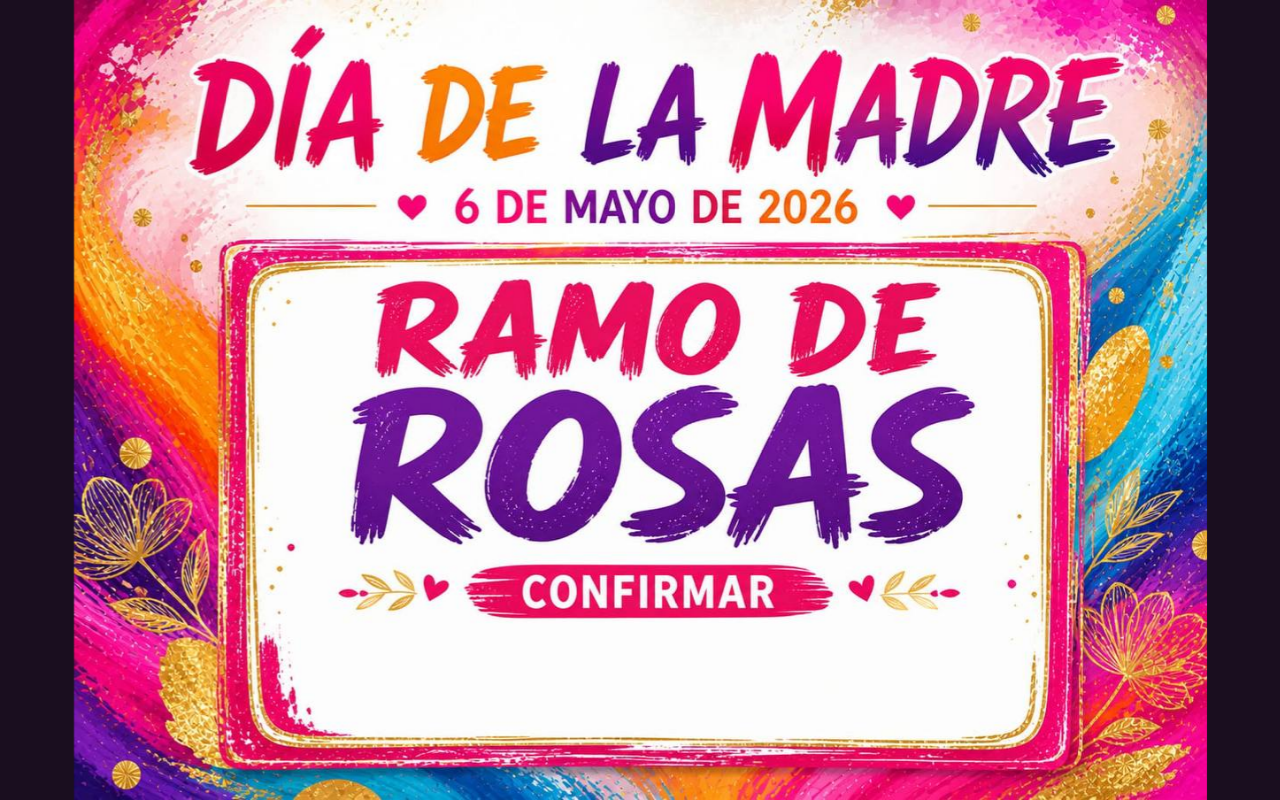
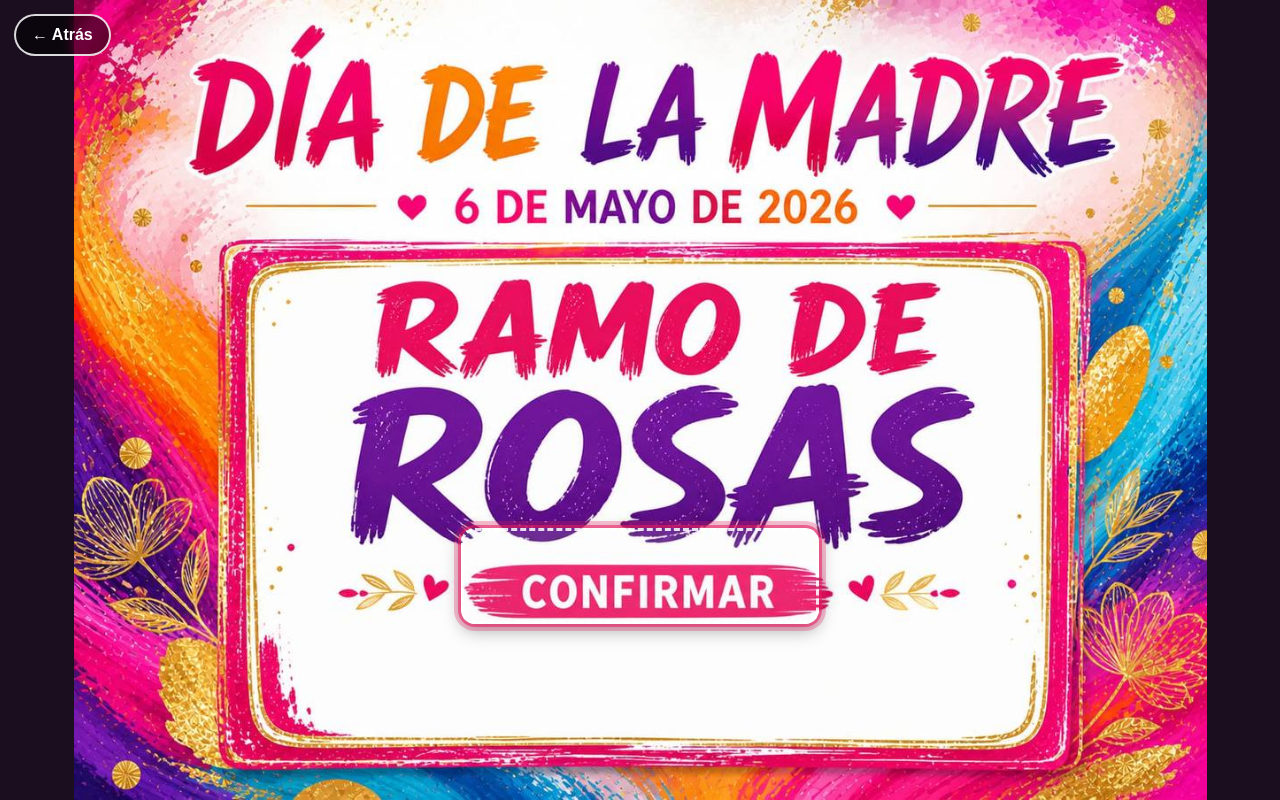
Before and after one commit to eros840/dia-madre-2026, a plain HTML site: page index.html in a window 1280 px wide. Both pictures are taken after a click on the button 383 px from the left and 552 px from the top of the page. Drawn offline with Linux system fonts and the light colour scheme.

Commit message:
botones visibles + boton Atras

```diff
--- a/index.html
+++ b/index.html
@@ -18,9 +18,6 @@
   .stage {
     position: fixed;
     inset: 0;
-    display: flex;
-    align-items: center;
-    justify-content: center;
     background: #1a0e1f;
   }
   .scene {
@@ -30,24 +27,73 @@
     display: none;
     background-size: contain;
     background-repeat: no-repeat;
-    background-position: center;
+    background-position: center top;
     animation: fade .35s ease both;
   }
   .scene.active { display: block; }
   @keyframes fade { from { opacity: 0; transform: scale(.98); } to { opacity: 1; transform: scale(1); } }
 
-  /* Hot-spots: zonas invisibles clickables sobre la imagen.
-     Posicionadas en % para que escalen con el viewport. */
+  /* Hot-spots: ahora visibles con borde glow + animación pulse */
   .hotspot {
     position: absolute;
     cursor: pointer;
-    background: transparent;
-    border: 0;
+    background: rgba(255, 255, 255, .12);
+    border: 3px dashed rgba(255, 255, 255, .85);
     border-radius: 14px;
-    transition: background .15s ease, transform .1s ease;
+    transition: background .15s ease, transform .1s ease, border-color .15s ease;
+    box-shadow:
+      0 0 0 3px rgba(233, 30, 99, .45),
+      0 6px 18px rgba(0, 0, 0, .35);
+    animation: hotspot-pulse 1.6s ease-in-out infinite;
   }
-  .hotspot:hover { background: rgba(255,255,255,.10); }
-  .hotspot:active { transform: scale(.96); background: rgba(255,255,255,.18); }
+  .hotspot:hover {
+    background: rgba(255, 255, 255, .25);
+    border-color: #fff;
+  }
+  .hotspot:active {
+    transform: scale(.96);
+    background: rgba(255, 255, 255, .35);
+  }
+  @keyframes hotspot-pulse {
+    0%, 100% { box-shadow: 0 0 0 3px rgba(233, 30, 99, .55), 0 0 0 0 rgba(233, 30, 99, .55), 0 6px 18px rgba(0, 0, 0, .35); }
+    50%      { box-shadow: 0 0 0 3px rgba(233, 30, 99, .55), 0 0 0 14px rgba(233, 30, 99, 0),    0 6px 18px rgba(0, 0, 0, .35); }
+  }
+  /* Etiqueta "Pulsa aquí" centrada en hot-spots invisibles tipo continuar */
+  .hotspot::after {
+    content: attr(data-label);
+    position: absolute;
+    inset: 0;
+    display: flex;
+    align-items: center;
+    justify-content: center;
+    color: #fff;
+    font-weight: 800;
+    font-size: clamp(14px, 2.2vw, 20px);
+    letter-spacing: 1px;
+    text-shadow: 0 2px 6px rgba(0,0,0,.45);
+    pointer-events: none;
+  }
+
+  /* Botón "Atrás" — pequeño, esquina superior izquierda */
+  .back {
+    position: absolute;
+    top: 14px;
+    left: 14px;
+    padding: 10px 16px;
+    font-size: clamp(13px, 1.9vw, 16px);
+    font-weight: 700;
+    color: #fff;
+    background: rgba(0, 0, 0, .55);
+    border: 2px solid rgba(255, 255, 255, .85);
+    border-radius: 999px;
+    cursor: pointer;
+    backdrop-filter: blur(6px);
+    -webkit-backdrop-filter: blur(6px);
+    z-index: 20;
+    transition: transform .1s ease, background .15s ease;
+  }
+  .back:hover  { background: rgba(0, 0, 0, .7); }
+  .back:active { transform: scale(.95); }
 
   /* Botón "Volver a empezar" en la pantalla final */
   .restart {
@@ -63,16 +109,16 @@
     background: linear-gradient(135deg, #e91e63, #9c27b0);
     border: 0;
     border-radius: 999px;
-    box-shadow: 0 8px 24px rgba(0,0,0,.35), 0 0 0 4px rgba(255,255,255,.85) inset;
+    box-shadow: 0 8px 24px rgba(0, 0, 0, .35), 0 0 0 4px rgba(255, 255, 255, .85) inset;
     cursor: pointer;
     z-index: 10;
-    animation: pulse 1.6s ease-in-out infinite;
+    animation: restart-pulse 1.6s ease-in-out infinite;
   }
-  .restart:hover { transform: translateX(-50%) scale(1.04); }
+  .restart:hover  { transform: translateX(-50%) scale(1.04); }
   .restart:active { transform: translateX(-50%) scale(.97); }
-  @keyframes pulse {
-    0%,100% { box-shadow: 0 8px 24px rgba(0,0,0,.35), 0 0 0 4px rgba(255,255,255,.85) inset, 0 0 0 0 rgba(233,30,99,.6); }
-    50%     { box-shadow: 0 8px 24px rgba(0,0,0,.35), 0 0 0 4px rgba(255,255,255,.85) inset, 0 0 0 18px rgba(233,30,99,0); }
+  @keyframes restart-pulse {
+    0%, 100% { box-shadow: 0 8px 24px rgba(0, 0, 0, .35), 0 0 0 4px rgba(255, 255, 255, .85) inset, 0 0 0 0 rgba(233, 30, 99, .6); }
+    50%      { box-shadow: 0 8px 24px rgba(0, 0, 0, .35), 0 0 0 4px rgba(255, 255, 255, .85) inset, 0 0 0 18px rgba(233, 30, 99, 0); }
   }
 
   /* Toast de cargando si la imagen no está */
@@ -100,40 +146,48 @@
 
   <!-- 2. RAMO DE ROSAS — botón CONFIRMAR -->
   <div class="scene" id="scene-2" data-img="img/2-ramo.jpg">
+    <button class="back" data-back>← Atrás</button>
     <button class="hotspot" data-go="3"
             style="left:36%;top:66%;width:28%;height:12%;"
             aria-label="Confirmar"></button>
   </div>
 
-  <!-- 3. MENTIRA, ESTE SÍ ES TU REGALO — toda la pantalla pasa al final -->
+  <!-- 3. MENTIRA, ESTE SÍ ES TU REGALO — toca para continuar -->
   <div class="scene" id="scene-3" data-img="img/3-mentira.jpg">
-    <button class="hotspot" data-go="6"
-            style="left:8%;top:25%;width:84%;height:65%;"
+    <button class="back" data-back>← Atrás</button>
+    <button class="hotspot" data-go="6" data-label="PULSA PARA VER TU REGALO"
+            style="left:10%;top:32%;width:80%;height:55%;"
             aria-label="Continuar"></button>
   </div>
 
   <!-- 4. 2 SEMANAS BALNEARIO — botón CONFIRMAR -->
   <div class="scene" id="scene-4" data-img="img/4-balneario.jpg">
+    <button class="back" data-back>← Atrás</button>
     <button class="hotspot" data-go="5"
             style="left:36%;top:70%;width:28%;height:12%;"
             aria-label="Confirmar"></button>
   </div>
 
-  <!-- 5. LO SIENTO, PRESUPUESTO — toda la pantalla pasa al final -->
+  <!-- 5. LO SIENTO, PRESUPUESTO — toca para continuar -->
   <div class="scene" id="scene-5" data-img="img/5-presupuesto.jpg">
-    <button class="hotspot" data-go="6"
-            style="left:8%;top:25%;width:84%;height:65%;"
+    <button class="back" data-back>← Atrás</button>
+    <button class="hotspot" data-go="6" data-label="PULSA PARA VER TU REGALO"
+            style="left:10%;top:32%;width:80%;height:55%;"
             aria-label="Continuar"></button>
   </div>
 
-  <!-- 6. MIRA EN EL CAJÓN — final con botón Volver a empezar -->
+  <!-- 6. MIRA EN EL CAJÓN — final con botones Atrás + Volver a empezar -->
   <div class="scene" id="scene-6" data-img="img/6-cajon.jpg">
+    <button class="back" data-back>← Atrás</button>
     <button class="restart" data-go="1">Volver a empezar</button>
   </div>
 
 </div>
 
 <script>
+  // Pila de navegación para el botón Atrás
+  const history = [];
+
   // Asigna background-image a cada escena y detecta si falta el archivo
   document.querySelectorAll('.scene[data-img]').forEach(el => {
     const src = el.dataset.img;
@@ -148,15 +202,25 @@
     probe.src = src;
   });
 
-  // Navegación entre escenas
-  function show(n) {
+  // Navegación entre escenas (push history)
+  function show(n, opts = {}) {
+    const current = document.querySelector('.scene.active');
+    if (current && !opts.skipHistory) {
+      const id = current.id.replace('scene-', '');
+      // Si volvemos a la 1, vaciamos el historial
+      if (n === '1' || n === 1) {
+        history.length = 0;
+      } else if (id !== String(n)) {
+        history.push(id);
+      }
+    }
     document.querySelectorAll('.scene').forEach(s => s.classList.remove('active'));
     const next = document.getElementById('scene-' + n);
     if (next) next.classList.add('active');
-    // Scroll arriba por si en móvil con barra de navegador
     window.scrollTo(0, 0);
   }
 
+  // Click en hotspots / botones con data-go
   document.querySelectorAll('[data-go]').forEach(btn => {
     btn.addEventListener('click', e => {
       e.preventDefault();
@@ -164,8 +228,21 @@
     });
   });
 
+  // Click en botones Atrás
+  document.querySelectorAll('[data-back]').forEach(btn => {
+    btn.addEventListener('click', e => {
+      e.preventDefault();
+      const prev = history.pop();
+      if (prev) {
+        show(prev, { skipHistory: true });
+      } else {
+        show('1', { skipHistory: true });
+      }
+    });
+  });
+
   // Empieza en la escena 1
-  show(1);
+  show(1, { skipHistory: true });
 
   // Pre-carga el resto de imágenes para que las transiciones sean instantáneas
   ['img/2-ramo.jpg','img/3-mentira.jpg','img/4-balneario.jpg','img/5-presupuesto.jpg','img/6-cajon.jpg']
```
